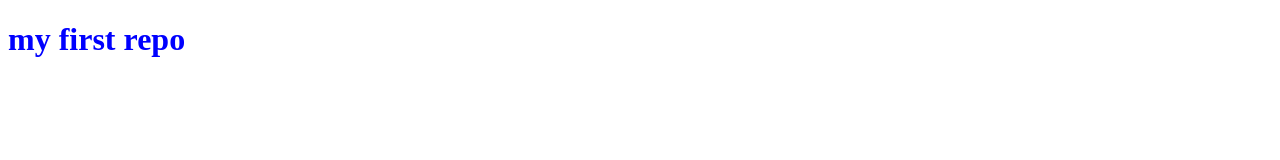
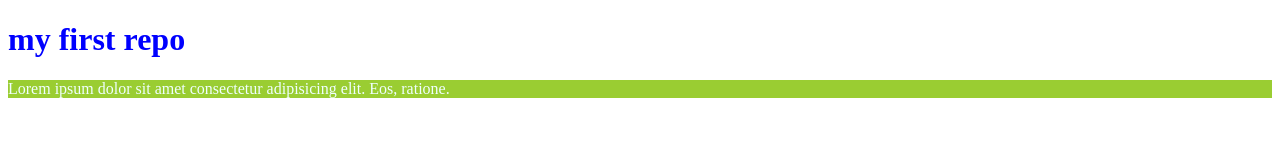
Before and after one commit to samreen92/first-web, a plain HTML site: page index.html in a window 1280 px wide. Drawn offline with Linux system fonts and the light colour scheme.

Commit message:
my first changing

```diff
--- a/index.html
+++ b/index.html
@@ -7,5 +7,6 @@
 </head>
 <body>
  <h1 style="color: blue;">my first repo</h1>
+ <p style="background-color: yellowgreen; color: azure;">Lorem ipsum dolor sit amet consectetur adipisicing elit. Eos, ratione.</p>
 </body>
 </html>
```
